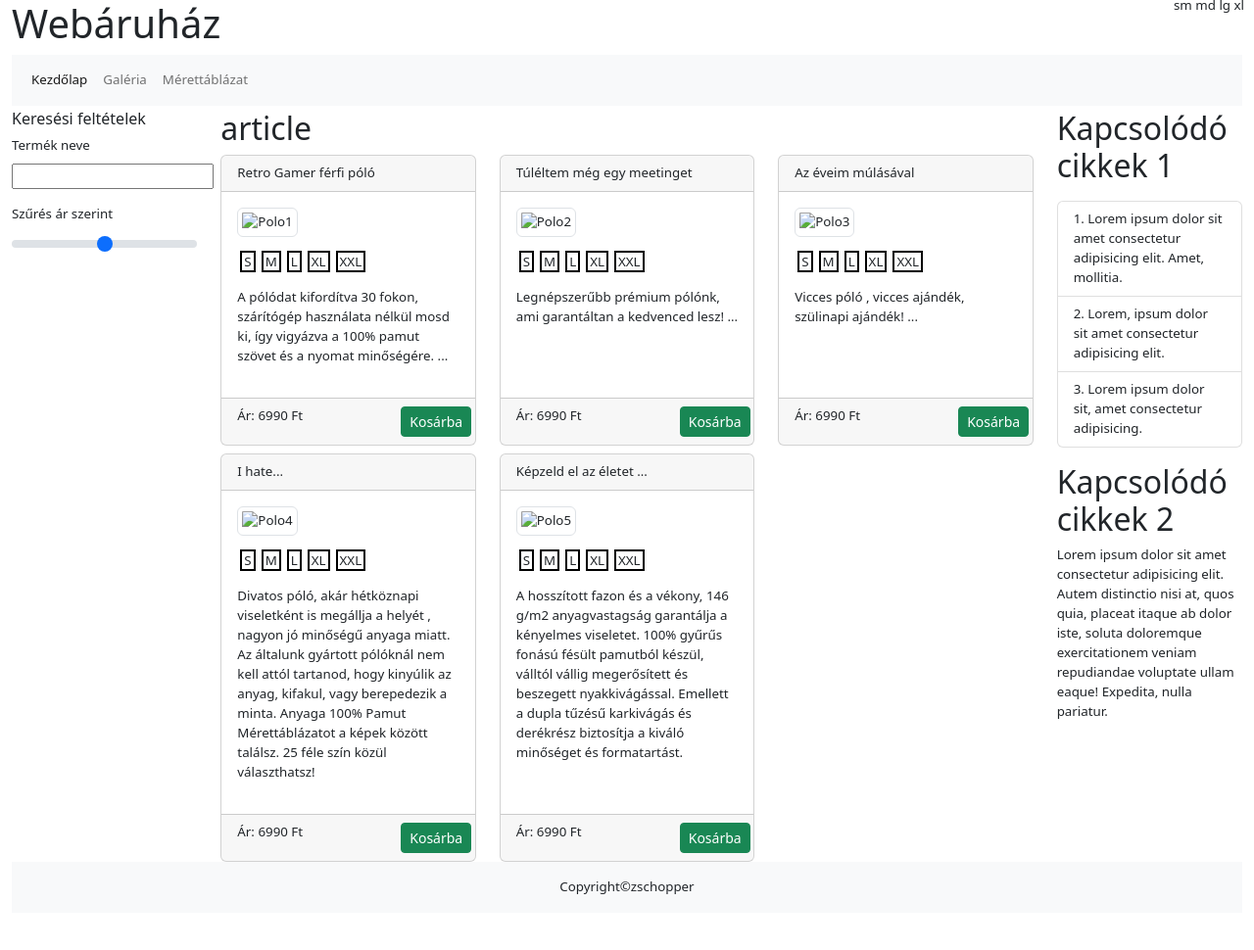
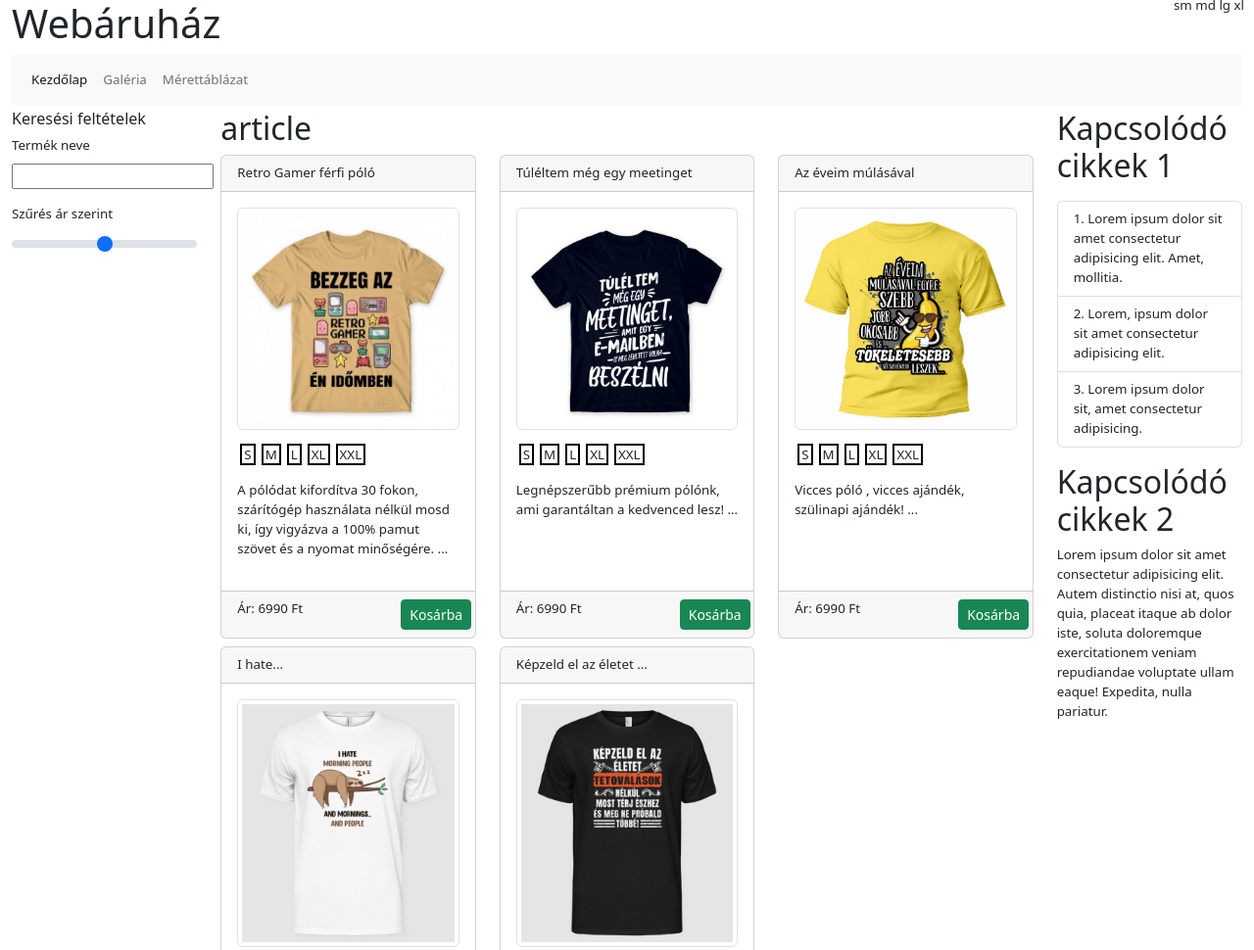
Before and after one commit to zschopper/webprog-bootstrap5-webshop, a plain HTML site: page index.html in a window 1280 px wide. Shown: the top 970 px of the page at 98% size. Before the commit the page ends 932 px from the top, so only its background shows below. Drawn offline with nearby package versions, Linux system fonts and the light colour scheme; the site is published under a folder, as on GitHub Pages, so addresses that start at the root find nothing.

Commit message:
img path fixes

```diff
--- a/index.html
+++ b/index.html
@@ -65,7 +65,7 @@
                             <div class="card">
                                 <div class="card-header">Retro Gamer férfi póló</div>
                                 <div class="card-body">
-                                    <p class="card-text"> <img src="/assets/img/polo1.jpg"
+                                    <p class="card-text"> <img src="./assets/img/polo1.jpg"
                                             class="img-fluid img-thumbnail" alt="Polo1">
                                     </p>
                                     <p class="sizes">
@@ -87,7 +87,7 @@
                             <div class="card">
                                 <div class="card-header">Túléltem még egy meetinget</div>
                                 <div class="card-body">
-                                    <p class="card-text"> <img src="/assets/img/polo2.jpg"
+                                    <p class="card-text"> <img src="./assets/img/polo2.jpg"
                                             class="img-fluid img-thumbnail" alt="Polo2">
                                     </p>
                                     <p class="sizes">
@@ -108,7 +108,7 @@
                             <div class="card">
                                 <div class="card-header">Az éveim múlásával</div>
                                 <div class="card-body">
-                                    <p class="card-text"> <img src="/assets/img/polo3.jpg"
+                                    <p class="card-text"> <img src="./assets/img/polo3.jpg"
                                             class="img-fluid img-thumbnail" alt="Polo3">
                                     </p>
                                     <p class="sizes">
@@ -129,7 +129,7 @@
                             <div class="card">
                                 <div class="card-header">I hate...</div>
                                 <div class="card-body">
-                                    <p class="card-text"> <img src="/assets/img/polo4.jpg"
+                                    <p class="card-text"> <img src="./assets/img/polo4.jpg"
                                             class="img-fluid img-thumbnail" alt="Polo4">
                                     </p>
                                     <p class="sizes">
@@ -153,7 +153,7 @@
                             <div class="card">
                                 <div class="card-header">Képzeld el az életet ...</div>
                                 <div class="card-body">
-                                    <p class="card-text"> <img src="/assets/img/polo5.jpg"
+                                    <p class="card-text"> <img src="./assets/img/polo5.jpg"
                                             class="img-fluid img-thumbnail" alt="Polo5">
                                     </p>
                                     <p class="sizes">
```
